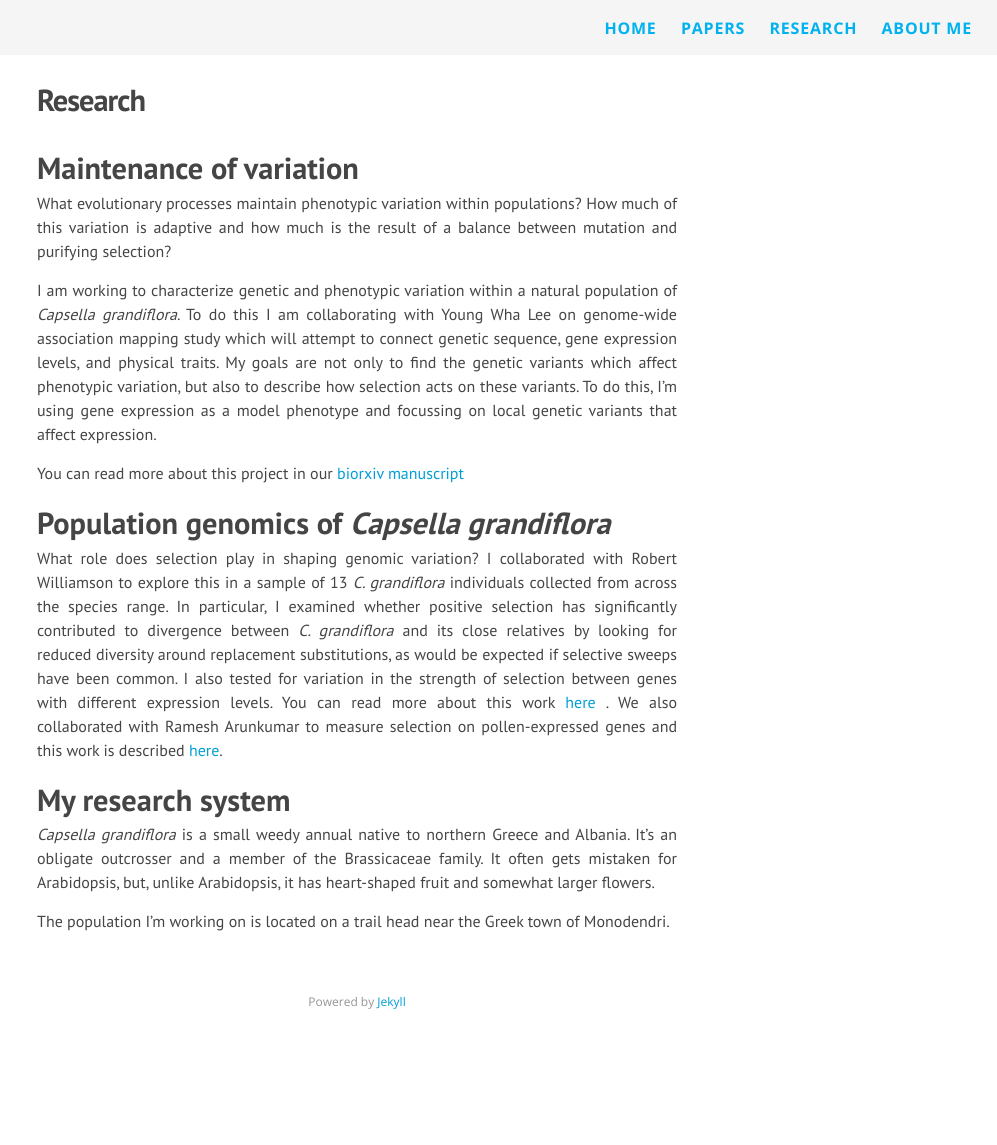
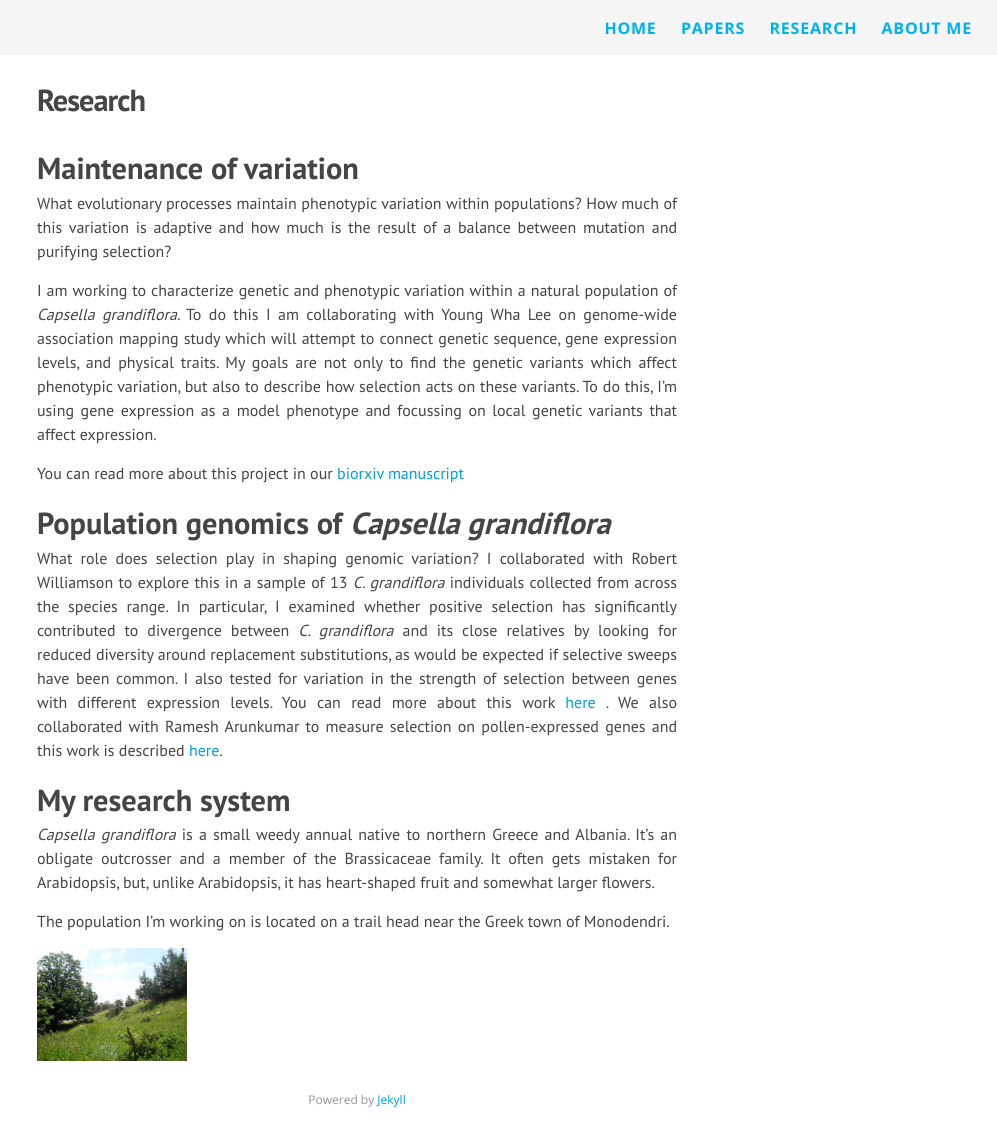
Before and after one commit to emjosephs/emjosephs.github.io, a Jekyll site: the page built from Research.md, in a window 1280 px wide. Shown: the whole page, without its empty margins (283-1280 px from the left). Built offline with Jekyll 4.4.1, drawn with Linux system fonts in a browser that asks for light colours; nearby versions of some CDN libraries; before the commit the page ends 1047 px from its top, so only the background shows below that.

Commit message:
pictures?

```diff
--- a/Research.md
+++ b/Research.md
@@ -24,3 +24,8 @@ What role does selection play in shaping genomic variation? I collaborated with
 *Capsella grandiflora* is a small weedy annual native to northern Greece and Albania. It's an obligate outcrosser and a member of the Brassicaceae family. It often gets mistaken for Arabidopsis, but, unlike Arabidopsis, it has heart-shaped fruit and somewhat larger flowers.
 
 The population I'm working on is located on a trail head near the Greek town of Monodendri.
+
+
+<div style="float: left; padding-right: 15px">
+    <a href="http://emjosephs.github.io/img/esp.jpg"><img src="/img/esp.jpg" alt="Population ESP" title="Picture" width="150" border="0" onClick="_gaq.push(['_trackEvent', 'IMGs', 'Image', 'esp']);"></a>
+</div>
```
Also changed, not shown: img/esp.jpg (added).
